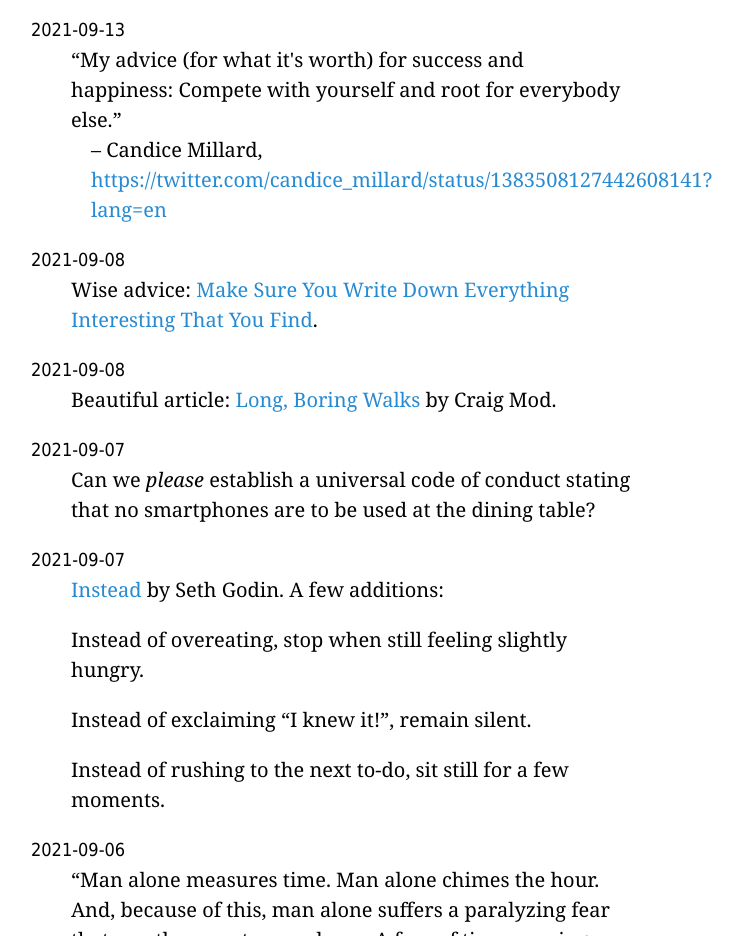
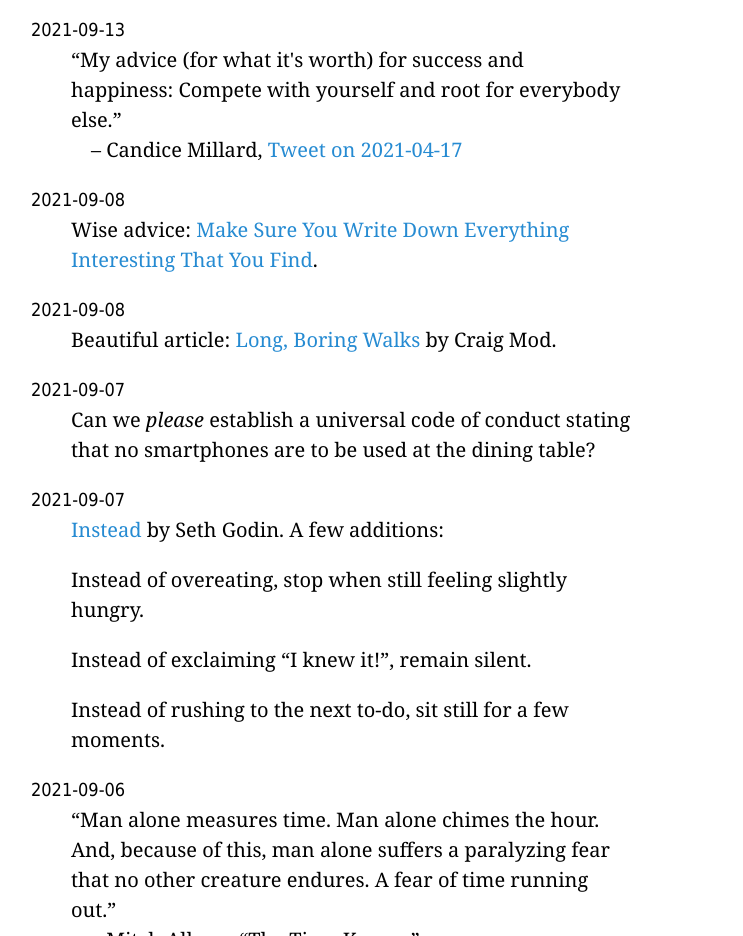
Before and after one commit to thorstenzoeller/thorstenzoeller.github.io, a plain HTML site: page finds/index.html in a window 1280 px wide. Shown: the part 960-1896 px from the top of the page, without its empty margins (309-1052 px from the left). Drawn offline with Linux system fonts and the light colour scheme.

Commit message:
Update 'Finds & Thoughts'

```diff
--- a/finds/index.html
+++ b/finds/index.html
@@ -60,8 +60,8 @@
           <blockquote>My advice (for what it's worth) for success and happiness:
           Compete with yourself and root for everybody else.</blockquote>
           <figcaption>Candice Millard, <a
-          href="https://twitter.com/candice_millard/status/1383508127442608141?lang=en">
-          https://twitter.com/candice_millard/status/1383508127442608141?lang=en</a></figcaption>
+          href="https://twitter.com/candice_millard/status/1383508127442608141">Tweet
+          on 2021-04-17</a></figcaption>
         </figure>
       </dd>
 
```
